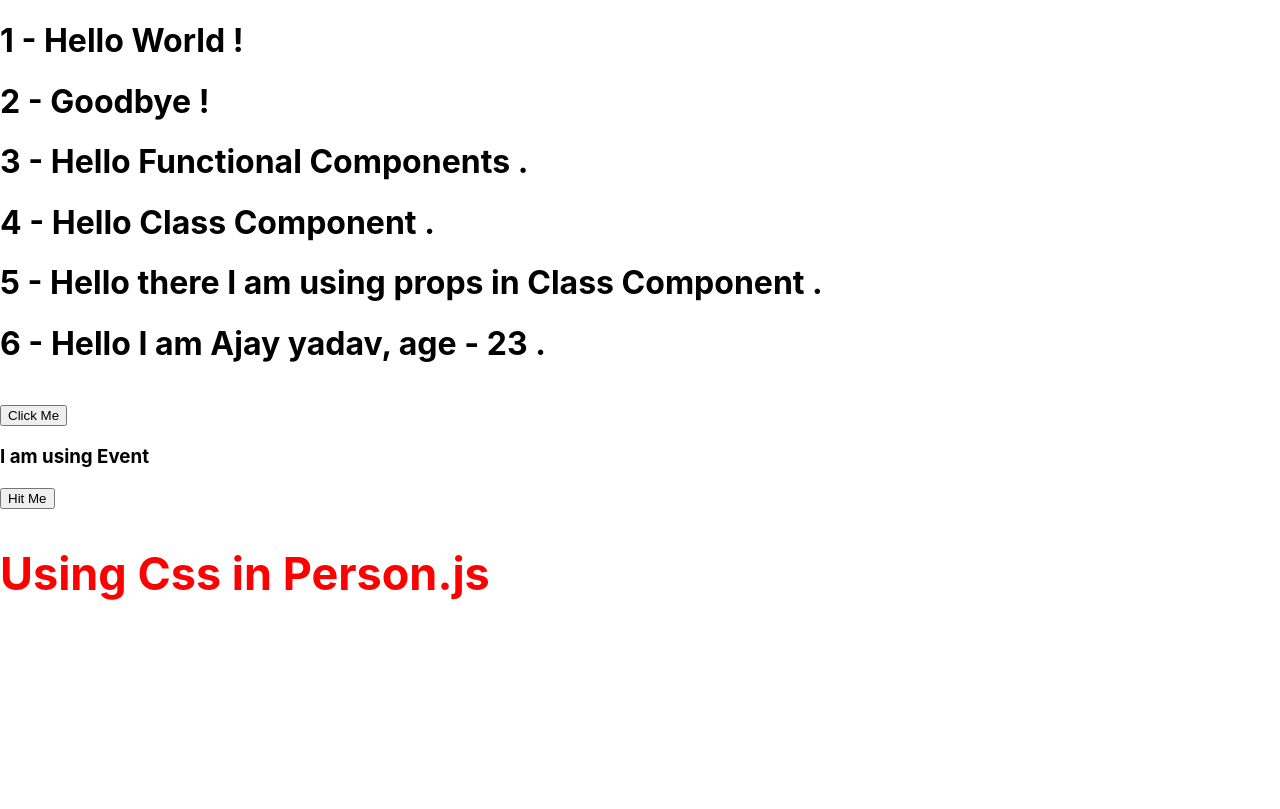
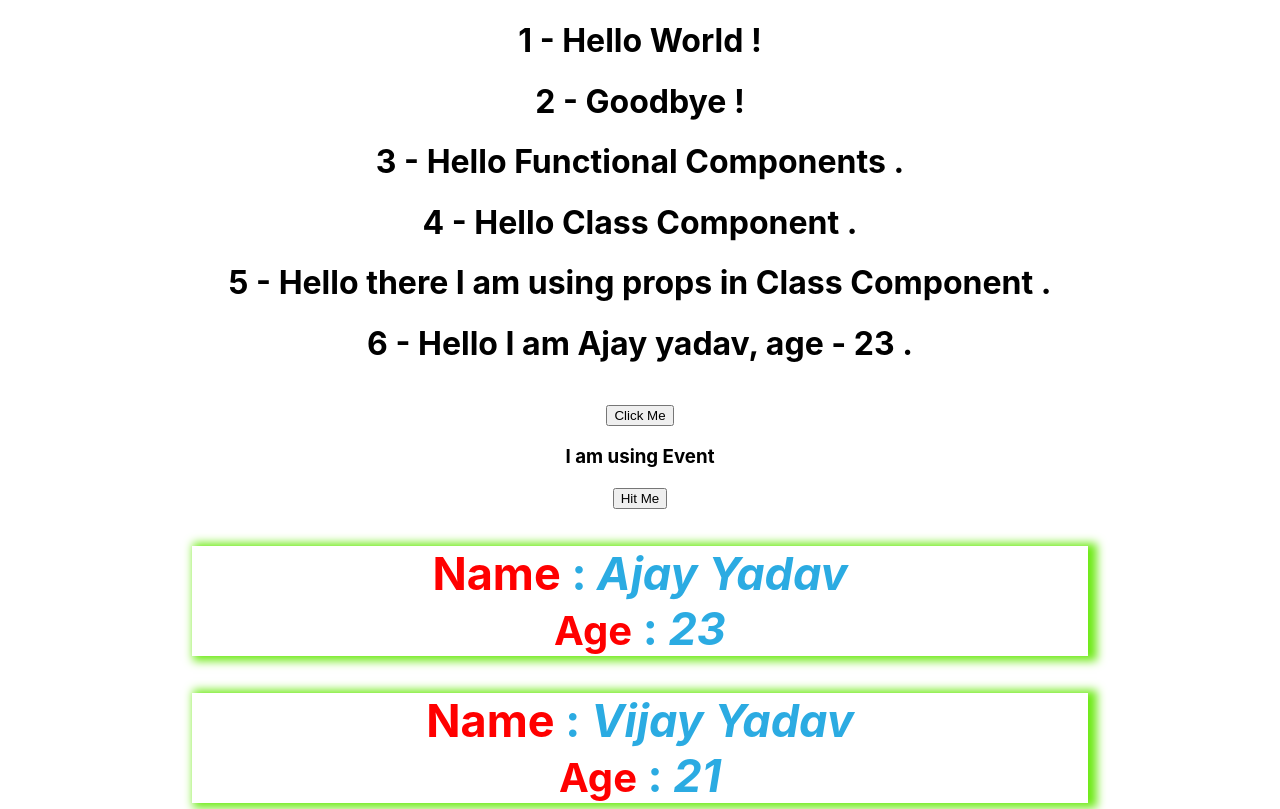
Before and after one commit to kailashy4496/react-all-practice, a React (Create React App) app: page / in a window 1280 px wide. Shown: the top 809 px of the page. Built offline with nearby package versions, Linux system fonts and the light colour scheme.

Commit message:
fourth commit

```diff
--- a/src/App.css
+++ b/src/App.css
@@ -39,5 +39,5 @@
 
 
 .Label{
-  color: aqua;
+  color: red;
 }
--- a/src/App.js
+++ b/src/App.js
@@ -1,5 +1,6 @@
-import React from 'react';
+import React, { Component } from 'react';
 import "./App.css";
+
 
 import Condition from './Components/ReactPractice/Condition';
 import Ternary from './Components/ReactPractice/Ternary';
@@ -11,9 +12,30 @@ import UseEvent from './Components/ReactPractice/UseEvent';
 import Person from './Components/AddStyleCss/Person';
 
 
-function App() {
+class App extends Component {
+  constructor(props) {
+    super(props);
+    this.state = {
+      persons: [
+        {
+          name: 'Ajay Yadav',
+          age: '23',
+        },
+        {
+          name: 'Vijay Yadav',
+          age: '21'
+        },
+        {
+          name: 'Abhay Yadav',
+          age: '3 month'
+        },
+      ],
+    };
+  }
+
+  render() {
     return (
-    <div>
+      <div className='App' >
         <Condition />
         <Ternary />
         <Function />
@@ -21,9 +43,18 @@ function App() {
         <Props name='Class Component' />
         <UsingState />
         <UseEvent />
-      <Person />
+        <Person name={this.state.persons[0].name}
+          age={this.state.persons[0].age}
+        />
+        <Person name={this.state.persons[1].name}
+          age={this.state.persons[1].age}
+        />
+        <Person name={this.state.persons[2].name}
+          age={this.state.persons[2].age}
+        />
       </div>
     )
   }
+}
 
-export default App
+export default App;
--- a/src/Components/AddStyleCss/Person.css
+++ /dev/null
@@ -1,4 +0,0 @@
-.Style{
-    color: red;
-    font-size: 30px;
-}
--- a/src/Components/AddStyleCss/Person.js
+++ b/src/Components/AddStyleCss/Person.js
@@ -1,18 +1,28 @@
 import React, { Component } from 'react';
-import './Person.css';
+import PersonStyle from './Person.module.css';
 
 class Person extends Component {
-    constructor(props){
+    constructor(props) {
         super(props);
         this.props = props;
     }
-  render() {
-    return (
-      <div className='Style'>
-        <h2 >Using Css in Person.js</h2>
-      </div>
-    )
-  }
+    render() {
+        const style = {
+            fontSize: "40px",
+            color: "red",
+        }
+        return (
+            <div className={PersonStyle.PersonBox}>
+                <h2 >
+                    <label className='Label'>Name</label> : {" "}
+                    <i>{this.props.name}</i>
+                    <br />
+                    <label style={style}>Age</label> : {" "}
+                    <i>{this.props.age}</i>
+                </h2>
+            </div>
+        )
+    }
 }
 
 export default Person;
--- /dev/null
+++ b/src/Components/AddStyleCss/Person.module.css
@@ -0,0 +1,11 @@
+.PersonBox{
+    width: 70%;
+    margin: 0px auto;
+    color: rgb(43, 171, 226);
+    font-size: 30px;
+    box-shadow: 5px 1px 9px 4px rgb(110, 234, 22);
+}
+
+.Label{
+    color: rgb(235, 222, 224);
+  }
```
Lines whose indentation alone changed are shown as unchanged.
